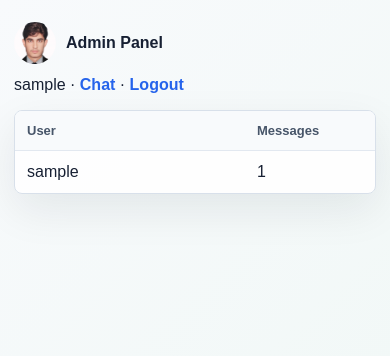
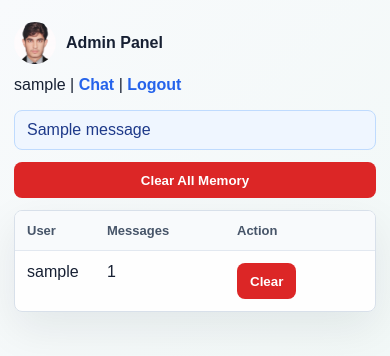
Before and after one commit to ahmadkhan352774-code/simple-chatbot, a Flask app: template templates/admin.html in a window 390 px wide. Shown: the top 356 px of the page. Run offline with Flask 3, Linux system fonts and the light colour scheme; the template is opened without the code that fills it: most values are stand-ins (such as "Sample title", 1, 10 or a date in 2020); one stand-in notice (Sample message) is shown.

Commit message:
mobile responsive + admin memory clear

```diff
--- a/app.py
+++ b/app.py
@@ -236,6 +236,28 @@ def admin():
     return render_template("admin.html", stats=stats, admin_username=session["username"])
 
 
+@app.route("/admin/memory/clear", methods=["POST"])
+@login_required
+def admin_clear_memory():
+    if not is_admin():
+        return redirect(url_for("home"))
+
+    username = request.form.get("username", "").strip()
+    history = load_chat_history()
+
+    if username:
+        CHAT_MEMORY.pop(username, None)
+        history.pop(username, None)
+        flash(f"Memory cleared for {username}.")
+    else:
+        CHAT_MEMORY.clear()
+        history = {}
+        flash("Memory cleared for all users.")
+
+    save_chat_history(history)
+    return redirect(url_for("admin"))
+
+
 @app.route("/chat", methods=["POST"])
 @login_required
 def chat():
--- a/templates/admin.html
+++ b/templates/admin.html
@@ -51,6 +51,41 @@ a {
     font-weight: bold;
 }
 
+button {
+    min-height: 36px;
+    padding: 8px 12px;
+    border: 1px solid transparent;
+    border-radius: 8px;
+    background: #2563eb;
+    color: white;
+    cursor: pointer;
+    font-weight: bold;
+    white-space: nowrap;
+}
+
+.danger-button {
+    background: #dc2626;
+}
+
+.danger-button:hover {
+    background: #b91c1c;
+}
+
+.message {
+    margin-bottom: 12px;
+    padding: 10px 12px;
+    border: 1px solid #bfdbfe;
+    border-radius: 8px;
+    background: #eff6ff;
+    color: #1e3a8a;
+}
+
+.admin-actions {
+    display: flex;
+    justify-content: flex-end;
+    margin-bottom: 12px;
+}
+
 .panel {
     overflow: hidden;
     border: 1px solid #d8e0ea;
@@ -91,6 +126,11 @@ tr:last-child td {
     white-space: nowrap;
 }
 
+.action {
+    width: 150px;
+    white-space: nowrap;
+}
+
 @media (max-width: 640px) {
     .topbar {
         align-items: flex-start;
@@ -100,6 +140,15 @@ tr:last-child td {
     th:nth-child(3),
     td:nth-child(3) {
         display: none;
+    }
+
+    .admin-actions {
+        justify-content: stretch;
+    }
+
+    .admin-actions form,
+    .admin-actions button {
+        width: 100%;
     }
 }
 </style>
@@ -112,8 +161,20 @@ tr:last-child td {
             <span>Admin Panel</span>
         </div>
         <div>
-            <span>{{ admin_username }}</span> · <a href="/">Chat</a> · <a href="/logout">Logout</a>
+            <span>{{ admin_username }}</span> | <a href="/">Chat</a> | <a href="/logout">Logout</a>
         </div>
+    </div>
+
+    {% with messages = get_flashed_messages() %}
+        {% if messages %}
+            <div class="message">{{ messages[0] }}</div>
+        {% endif %}
+    {% endwith %}
+
+    <div class="admin-actions">
+        <form method="post" action="/admin/memory/clear">
+            <button class="danger-button" type="submit">Clear All Memory</button>
+        </form>
     </div>
 
     <section class="panel">
@@ -123,6 +184,7 @@ tr:last-child td {
                     <th>User</th>
                     <th class="count">Messages</th>
                     <th>Latest Message</th>
+                    <th class="action">Action</th>
                 </tr>
             </thead>
             <tbody>
@@ -131,6 +193,12 @@ tr:last-child td {
                         <td>{{ user.username }}</td>
                         <td class="count">{{ user.message_count }}</td>
                         <td>{{ user.latest }}</td>
+                        <td class="action">
+                            <form method="post" action="/admin/memory/clear">
+                                <input type="hidden" name="username" value="{{ user.username }}">
+                                <button class="danger-button" type="submit">Clear</button>
+                            </form>
+                        </td>
                     </tr>
                 {% endfor %}
             </tbody>
```
Also changed, not shown: templates/index.html (+45 -0 lines).
